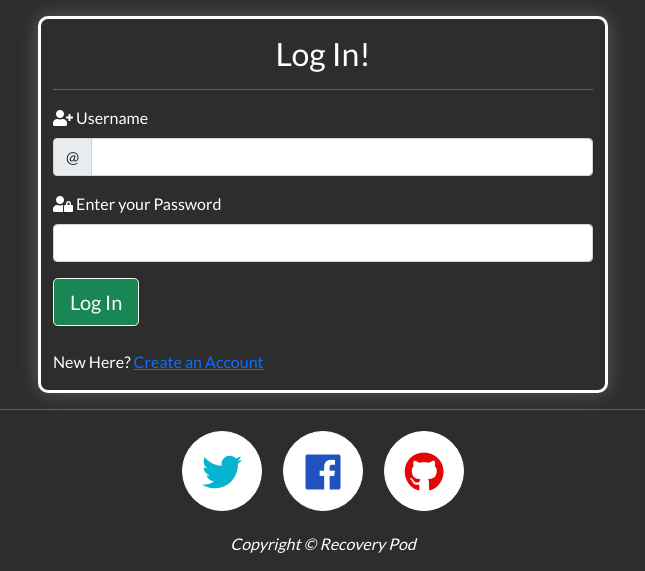
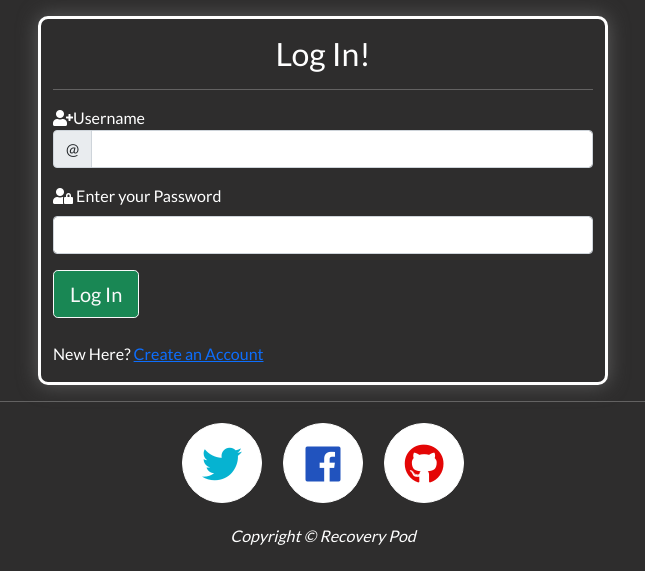
Before and after one commit to aryan008/recovery-pod, a Flask app: page /login in a window 1280 px wide. Shown: the part 48-619 px from the top of the page, without its empty margins (317-962 px from the left). Run offline with Flask 2, Linux system fonts and the light colour scheme; some libraries are stand-ins or nearby versions.

Commit message:
Fix: Update label and aria on login page

```diff
--- a/templates/login.html
+++ b/templates/login.html
@@ -8,8 +8,7 @@
             <!--form for user to login-->
             <form method="POST" action="{{ url_for('login') }}">
                 <div class="mb-3">
-                    <i class="fas fa-user-plus"></i>
-                    <label for="validationCustomUsername" class="form-label">Username</label>
+                    <i class="fas fa-user-plus"></i><span class="form-label">Username</span>
                     <div class="input-group has-validation">
                         <span class="input-group-text" id="inputGroupPrepend">@</span>
                         <!--text input for username-->
@@ -23,7 +22,7 @@
                     <label for="password" class="form-label">Enter your Password</label>
                     <!--password entering field-->
                     <input type="password" id="password" name="password" class="form-control" minlength="5"
-                        maxlength="15" pattern="^[a-zA-Z0-9]{5,15}$" aria-describedby="passwordHelpBlock" required>
+                        maxlength="15" pattern="^[a-zA-Z0-9]{5,15}$" aria-label="input field for password" required>
                 </div>
                 <!--login button-->
                 <button type="submit" class="btn btn-success btn-outline-light btn-lg login-button">Log In</button>
```
